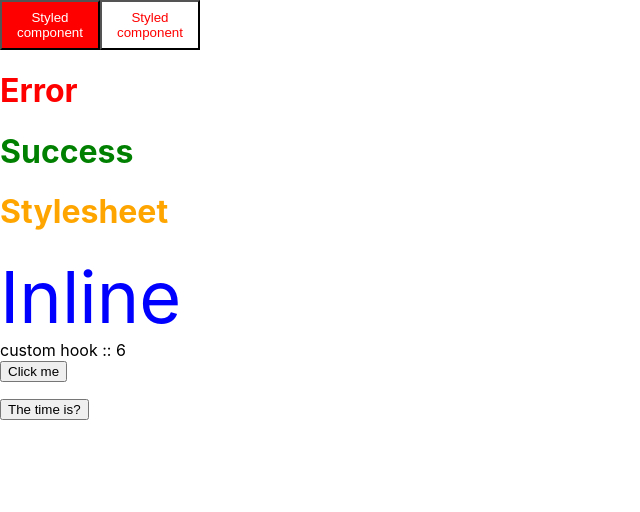
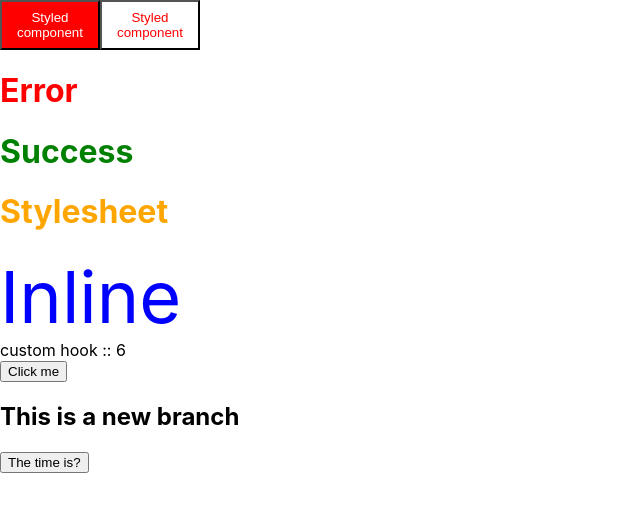
Before and after one commit to AsishNayak02/git-demo, a React (Create React App) app: page / in a window 1280 px wide. Shown: the top 512 px of the page, without its empty margins (0-640 px from the left). Built offline with nearby package versions, Linux system fonts and the light colour scheme.

Commit message:
new feature

```diff
--- a/src/App.js
+++ b/src/App.js
@@ -22,6 +22,7 @@ function App() {
       <Inline />
       <div >custom hook :: {count}</div>
       <button onClick = {chng}>Click me</button>
+      <h2>This is a new branch</h2>
     </div>
   );
 }
```
